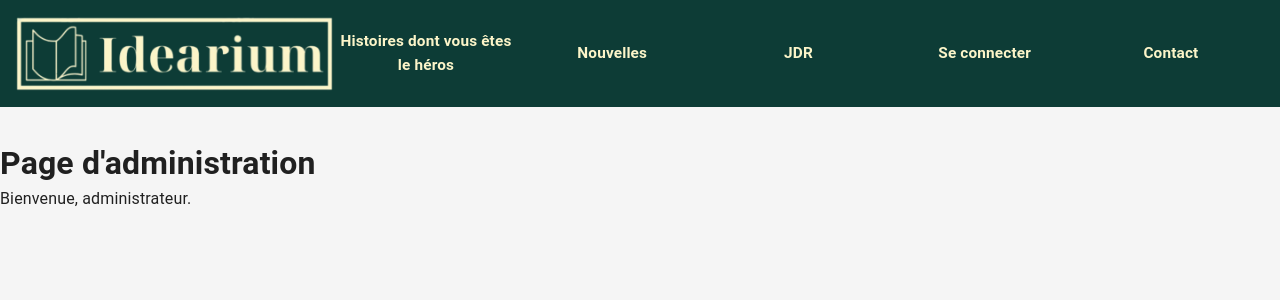
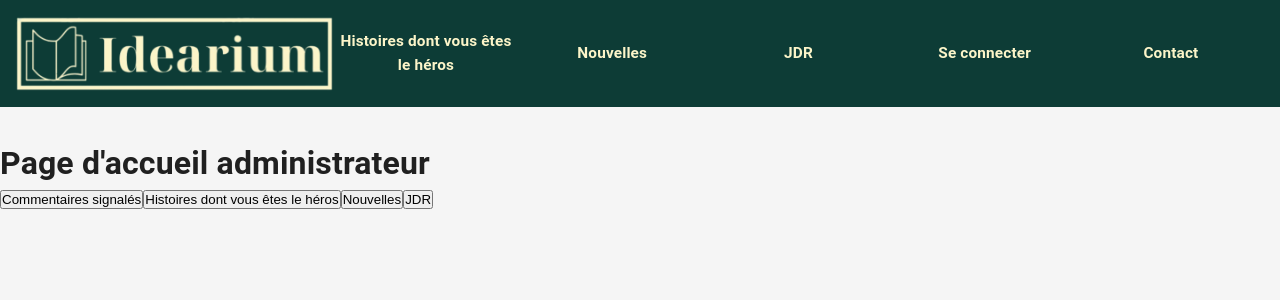
Before and after one commit to Florian59c/Blog-JDR-front, a Next.js app: page /MJ/adminPage in a window 1280 px wide. Shown: the top 300 px of the page. Built offline with nearby package versions, Linux system fonts and the light colour scheme.

Commit message:
feat: start for adminpage vue

```diff
--- a/pages/MJ/adminPage.tsx
+++ b/pages/MJ/adminPage.tsx
@@ -1,8 +1,39 @@
+import Link from "next/link";
+
 export default function AdminPage() {
+  const pages = [
+    {
+      title: 'Commentaires signalés',
+      link: 'reportedComments'
+    },
+    {
+      title: 'Histoires dont vous êtes le héros',
+      link: 'yourHeroStoriesAdmin'
+    },
+    {
+      title: 'Nouvelles',
+      link: 'newsAdmin'
+    },
+    {
+      title: 'JDR',
+      link: 'jdrAdmin'
+    }
+  ];
+
   return (
     <div>
-      <h1>Page d'administration</h1>
-      <p>Bienvenue, administrateur.</p>
+      <h1>Page d'accueil administrateur</h1>
+      <div>
+        {pages.map((page, index) => {
+          return (
+            <Link href={`/MJ/${page.link}`} key={index}>
+              <button>
+                {page.title}
+              </button>
+            </Link>
+          );
+        })}
+      </div>
     </div>
   );
 }
```
